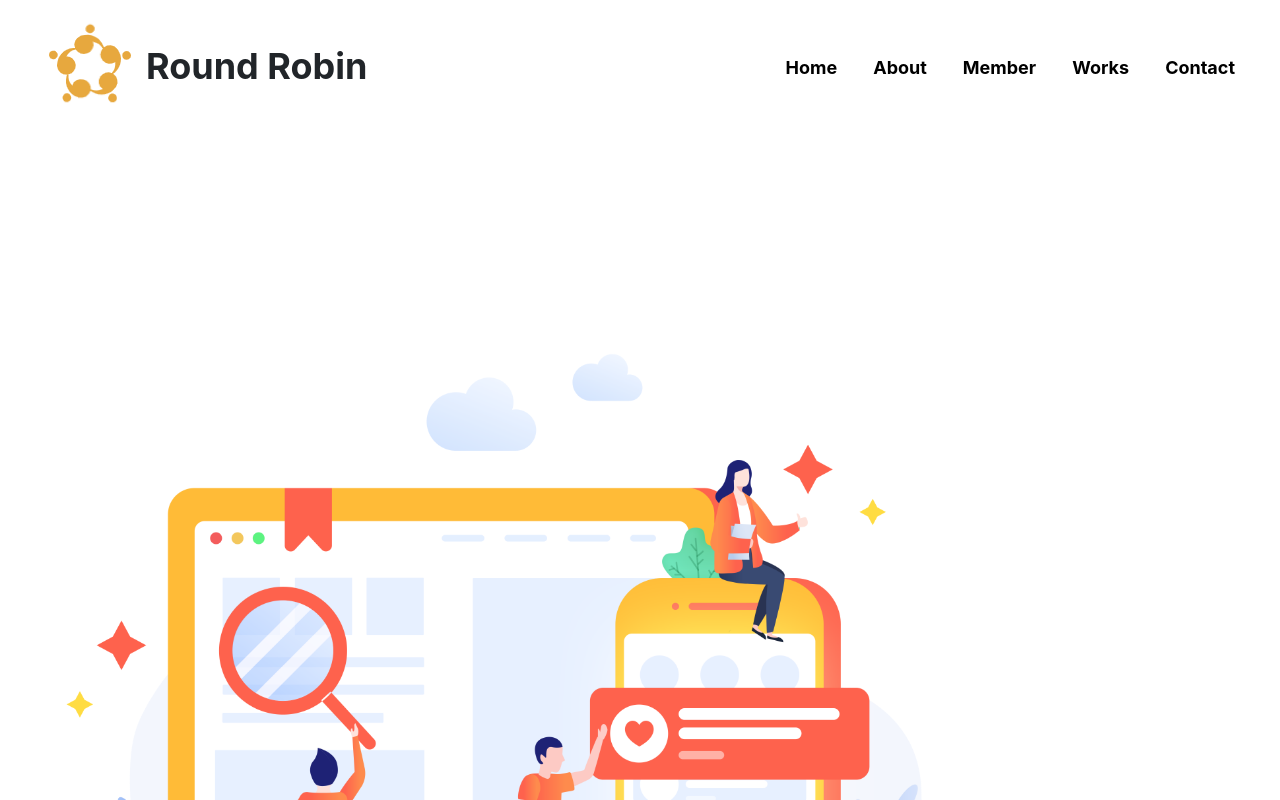
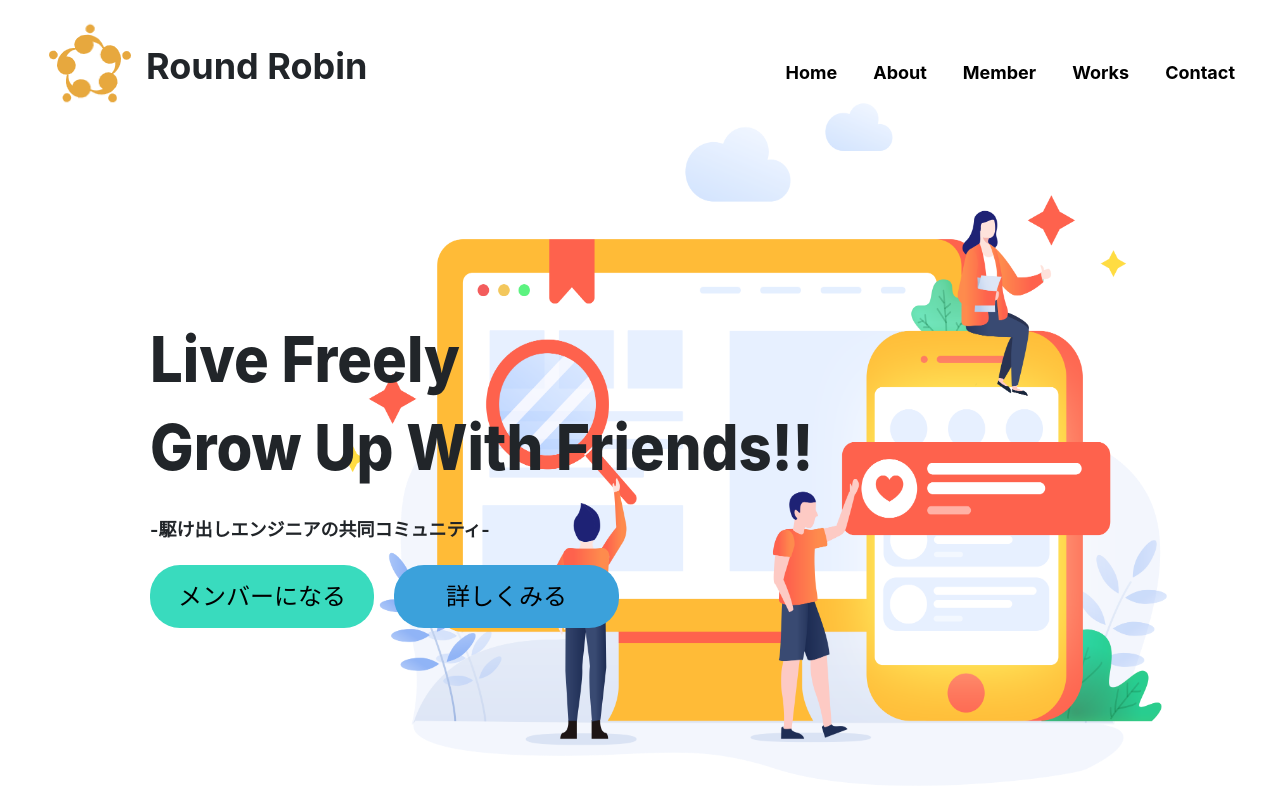
Before and after one commit to Round-Robin-Web/round-robin-home, a Next.js app: page / in a window 1280 px wide. Shown: the top 800 px of the page. Built offline with nearby package versions, Linux system fonts and the light colour scheme.

Commit message:
create main page in front

```diff
--- a/components/Header.js
+++ b/components/Header.js
@@ -3,7 +3,7 @@ import Image from 'next/image'
 
 export default function Header(){
 return(
-  <header>
+  <header　id="header" className="position-fixed w-100">
     <div className= 'd-inline-flex p-2 ms-4'>
       <Image
         priority
@@ -15,21 +15,21 @@ return(
         Round Robin
       </h3>
       </div>
-      <div className="d-flex flex-row mb-3 float-end fw-bold mt-4 pt-2 me-4">
+      <div className="d-flex mb-3 float-end fw-bold mt-4 pt-2 me-4">
         <Link href='/'>
-          <a className="p-3">Home</a>
+          <a className="p-3 mt-1">Home</a>
         </Link>
         <Link href='/about'>
-          <a className="p-3">About</a>
+          <a className="p-3 mt-1">About</a>
         </Link>
         <Link href='/member'>
-          <a className="p-3">Member</a>
+          <a className="p-3 mt-1">Member</a>
         </Link>
         <Link href='/works'>
-          <a className="p-3">Works</a>
+          <a className="p-3 mt-1">Works</a>
         </Link>
         <Link href='/contects'>
-          <a className="p-3">Contact</a>
+          <a className="p-3 mt-1">Contact</a>
         </Link>
     </div>
   </header>
--- a/pages/index.js
+++ b/pages/index.js
@@ -2,6 +2,8 @@ import Head from 'next/head'
 import Layout, { siteTitle } from '../components/layout'
 import { getSortedPostsData } from '../lib/posts'
 import Image from 'next/image'
+import Link from 'next/link'
+import Styles from '../styles/index.module.scss'
 
 
 export async function getStaticProps(){
@@ -20,20 +22,25 @@ export default function Home() {
         <title>{siteTitle}</title>
       </Head>
       <div>
-        <Image
-          priority
-          src = '/images/homePage.png'
-          width={990}
-          height={1155}
-        />
-        <div >
-          <p >Live Freely</p>
-          <p >Grow Up With Friends!!</p>
-          <p >-駆け出しエンジニアの共同コミュニティ-</p>
+        <div className="float-end me-5 position-fixed top-0 end-0 mt-4 position-relative">
+          <Image
+            priority
+            src = '/images/homePage.png'
+            className="float-end"
+            width={950}
+            height={800}
+          />
         </div>
-        <div>
-          <button><p>メンバーになる</p></button>
-          <button><p>詳しく見る</p></button>
+        <div id={Styles.mainPassage} className="mt-5">
+          <p className={Styles.fontAdjust}>Live Freely</p>
+          <p className={Styles.fontAdjust}>Grow Up With Friends!!</p>
+          <p id={Styles.subPassage} className="fs-6 fw-bolder">-駆け出しエンジニアの共同コミュニティ-</p>
+          <Link href="#">
+            <a className={Styles.greenButton}>メンバーになる</a>
+          </Link>
+          <Link href="#">
+            <a className={Styles.blueButton}>詳しくみる</a>
+          </Link>
         </div>
 
       </div>
--- a/styles/globals.scss
+++ b/styles/globals.scss
@@ -8,6 +8,10 @@ body {
   font-size: 18px;
 }
 
+#header {
+  z-index: 1000;
+
+}
 * {
   box-sizing: border-box;
 }
@@ -18,7 +22,6 @@ a {
 }
 
 a:hover {
-  text-decoration: underline;
   color: black;
 }
 
--- /dev/null
+++ b/styles/index.module.scss
@@ -0,0 +1,32 @@
+#mainPassage {
+    position: absolute;
+    top: 270px;
+    left: 150px;
+    .fontAdjust {
+        font-size: 58px;
+        font-weight: 780;
+        transform: scale(1.0,1.1);
+            line-height: 70px;
+    }
+    #subPassage {
+        line-height: 60px;
+    }
+
+    .greenButton {
+        border-radius: 30px ;
+        background-color: rgb(57,219,190);
+        padding: 17px 28px;
+        font-size: 24px;
+        font-weight: 550;
+        margin: 0 10px 10px 0;
+    }
+    .blueButton {
+        border-radius: 30px ;
+        background-color: rgb(59,161,219);
+        padding: 17px 52px;
+        font-size: 24px;
+        font-weight: 550;
+        margin: 10px;
+    }
+
+}
```
Also changed, not shown: public/images/homePage.png.
